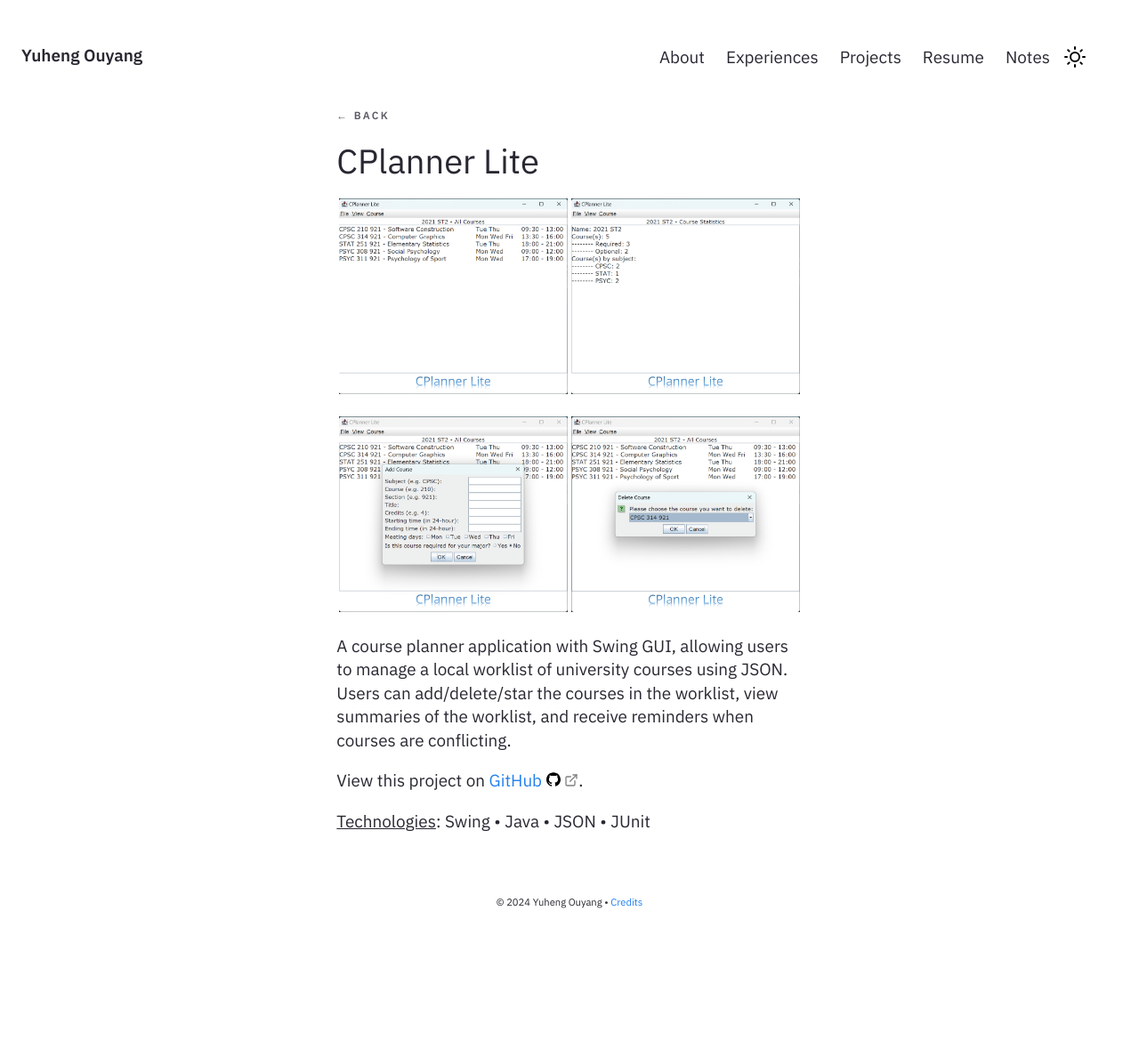
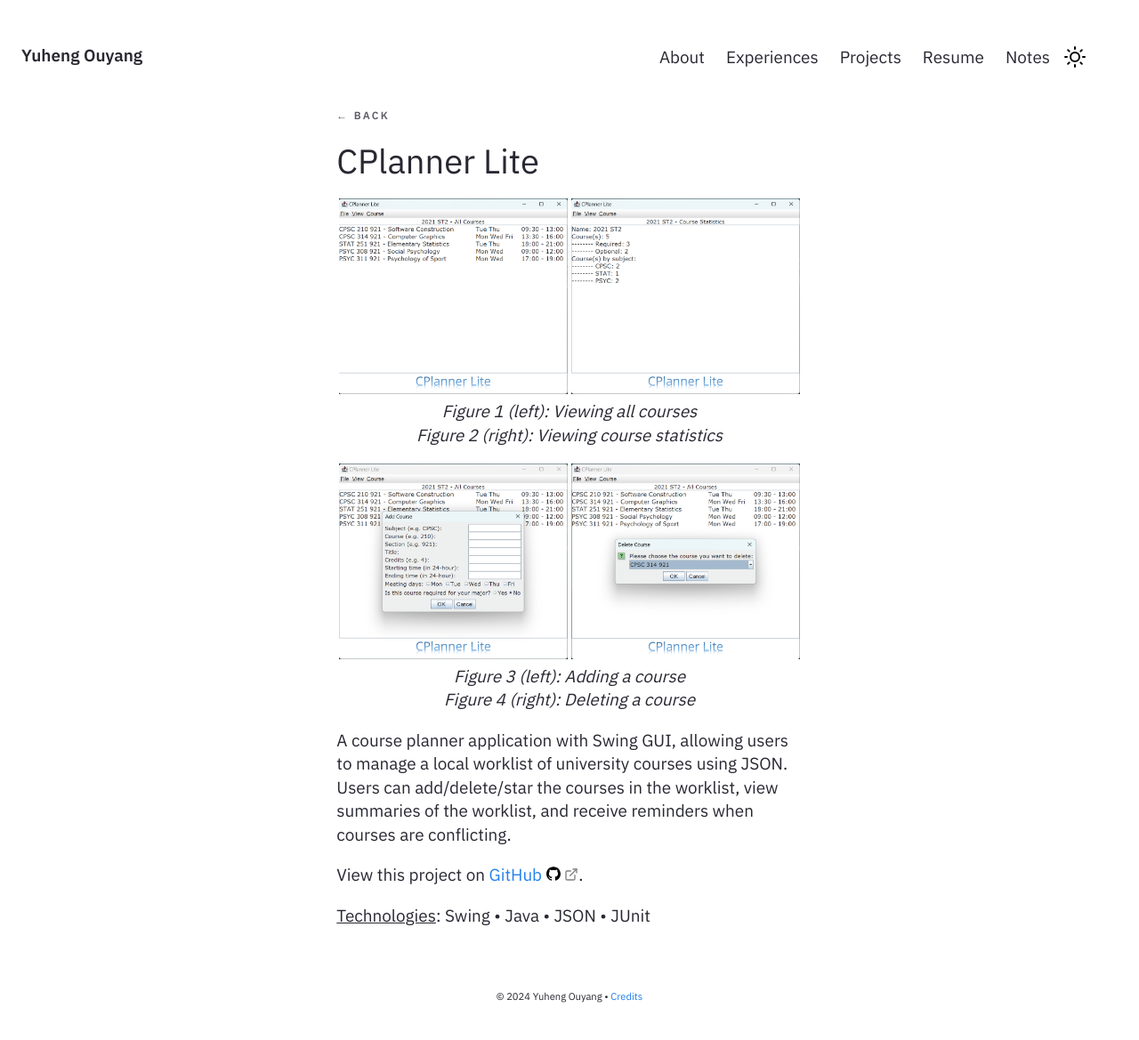
Before and after one commit to yhouyang02/yhouyang02.github.io, a Jekyll site: the page built from _notes/Public/cplannerlite.md, in a window 1280 px wide. Shown: the whole page at 89% size. Built offline with Jekyll 4.4.1, drawn with Linux system fonts in a browser that asks for light colours; before the commit the page ends 1063 px from its top, so only the background shows below that.

Commit message:
Add figure captions and cleanup to project notes
Added descriptive figure captions to images in Reminders, CPlanner Lite, and Minecraft More Cats notes for improved clarity. Cleaned up markdown lint disables and removed outdated TODO comments in personal finance management note. Also improved table formatting in the RStudio code styling note.

```diff
--- a/_notes/Public/cplannerlite.md
+++ b/_notes/Public/cplannerlite.md
@@ -5,14 +5,21 @@ format: notes
 feed: show
 date: 2021-07-01
 ---
+<!-- markdownlint-disable MD033 -->
 
 <p align="center">
       <img src="../../assets/img/thumbnails/thumbnail-cplanner-all.png" width="49%" alt="CPlanner Lite all courses screenshot">
       <img src="../../assets/img/thumbnails/thumbnail-cplanner-stat.png" width="49%" alt="CPlanner Lite course statistics screenshot">
+      <em> Figure 1 (left): Viewing all courses </em>
+      <br>
+      <em> Figure 2 (right): Viewing course statistics </em>
 </p>
 <p align="center">
       <img src="../../assets/img/thumbnails/thumbnail-cplanner-add.png" width="49%" alt="CPlanner Lite add course screenshot">
       <img src="../../assets/img/thumbnails/thumbnail-cplanner-delete.png" width="49%" alt="CPlanner Lite delete course screenshot">
+      <em> Figure 3 (left): Adding a course </em>
+      <br>
+      <em> Figure 4 (right): Deleting a course </em>
 </p>
 
 A course planner application with Swing GUI, allowing users to manage a local worklist of university courses using JSON. Users can add/delete/star the courses in the worklist, view summaries of the worklist, and receive reminders when courses are conflicting.
```
Also changed, not shown: _notes/Public/Reminders.md (+4 -2 lines), _notes/Public/how-to-style-code-rstudio.md (+3 -3 lines), _notes/Public/minecraft-more-cats.md (+2 -0 lines), _notes/Public/personal-finance-management.md (+0 -5 lines).
